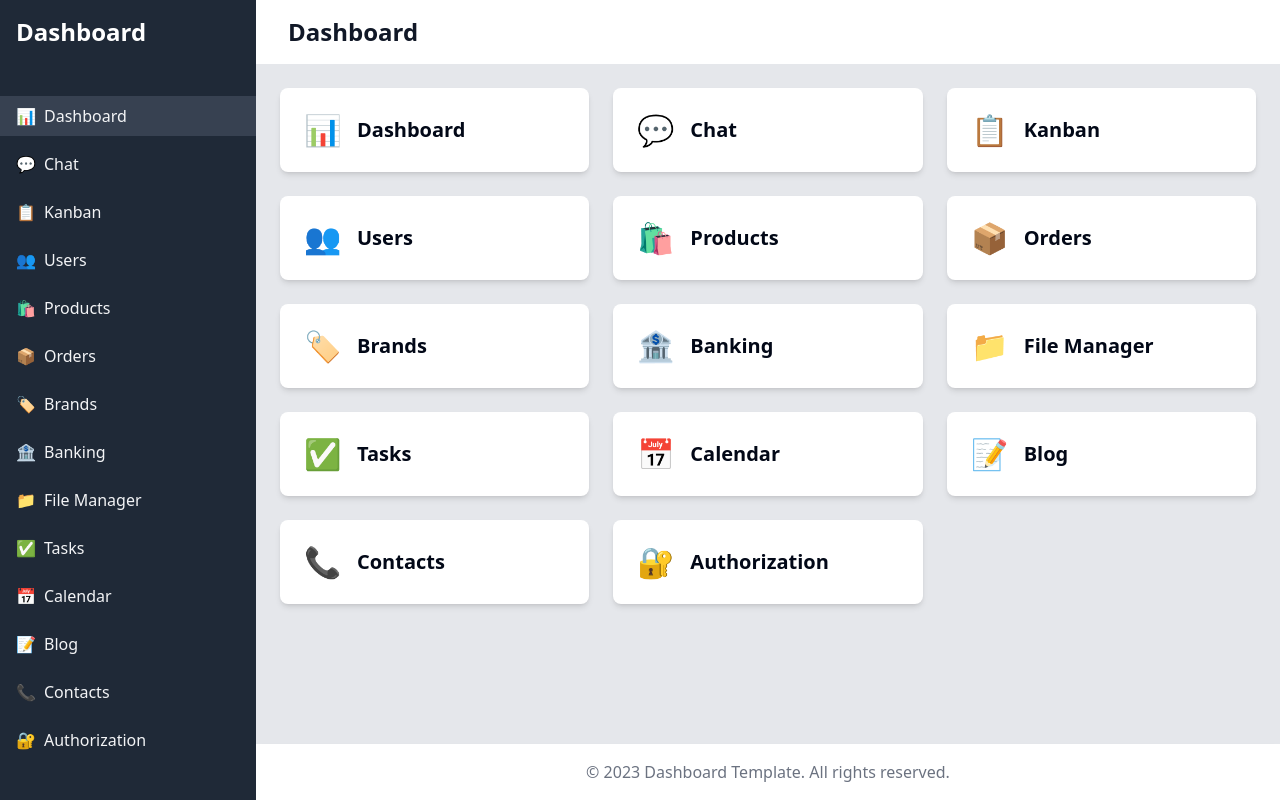
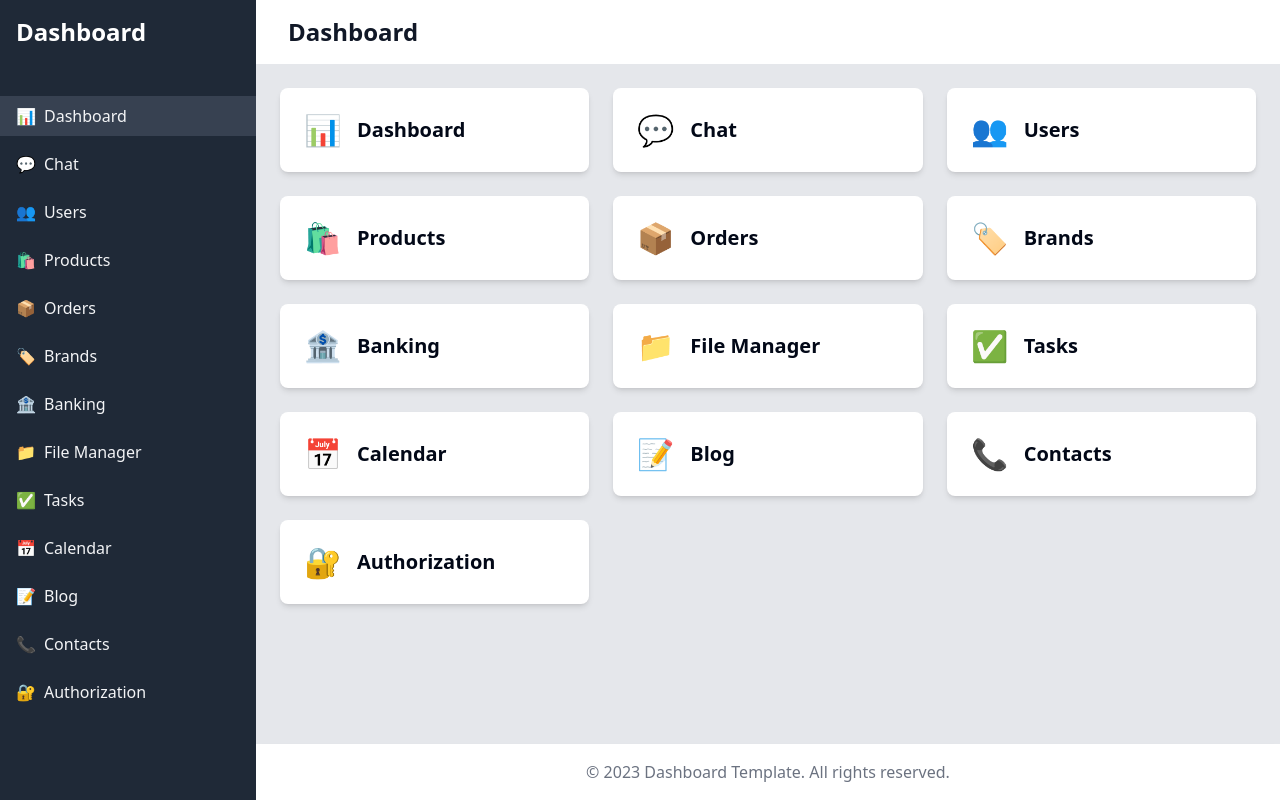
Before and after one commit to MD-Shahzaib-Whims/Dashboard-Template, a Next.js app: page / in a window 1280 px wide. Built offline with nearby package versions, Linux system fonts and the light colour scheme.

Commit message:
Remove Kanban page and navigation item to streamline the application

```diff
--- a/src/constant/navItems.ts
+++ b/src/constant/navItems.ts
@@ -1,7 +1,6 @@
 const NAV_ITEMS = [
     { name: 'Dashboard', href: '/', icon: '📊' },
     { name: 'Chat', href: '/chat', icon: '💬' },
-    { name: 'Kanban', href: '/kanban', icon: '📋' },
     { name: 'Users', href: '/users', icon: '👥' },
     { name: 'Products', href: '/products', icon: '🛍️' },
     { name: 'Orders', href: '/orders', icon: '📦' },
```
Also changed, not shown: Folder_Structure.txt.
